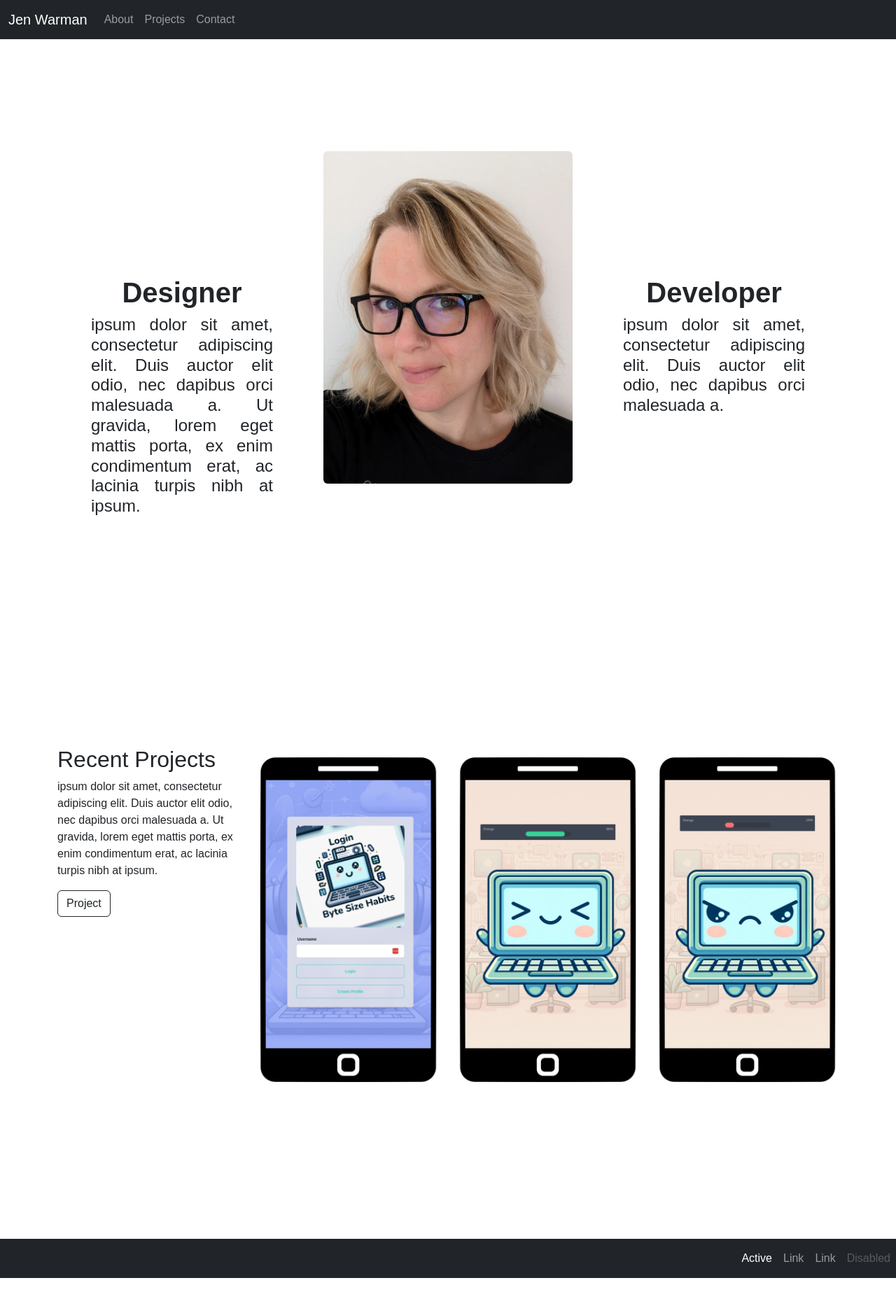
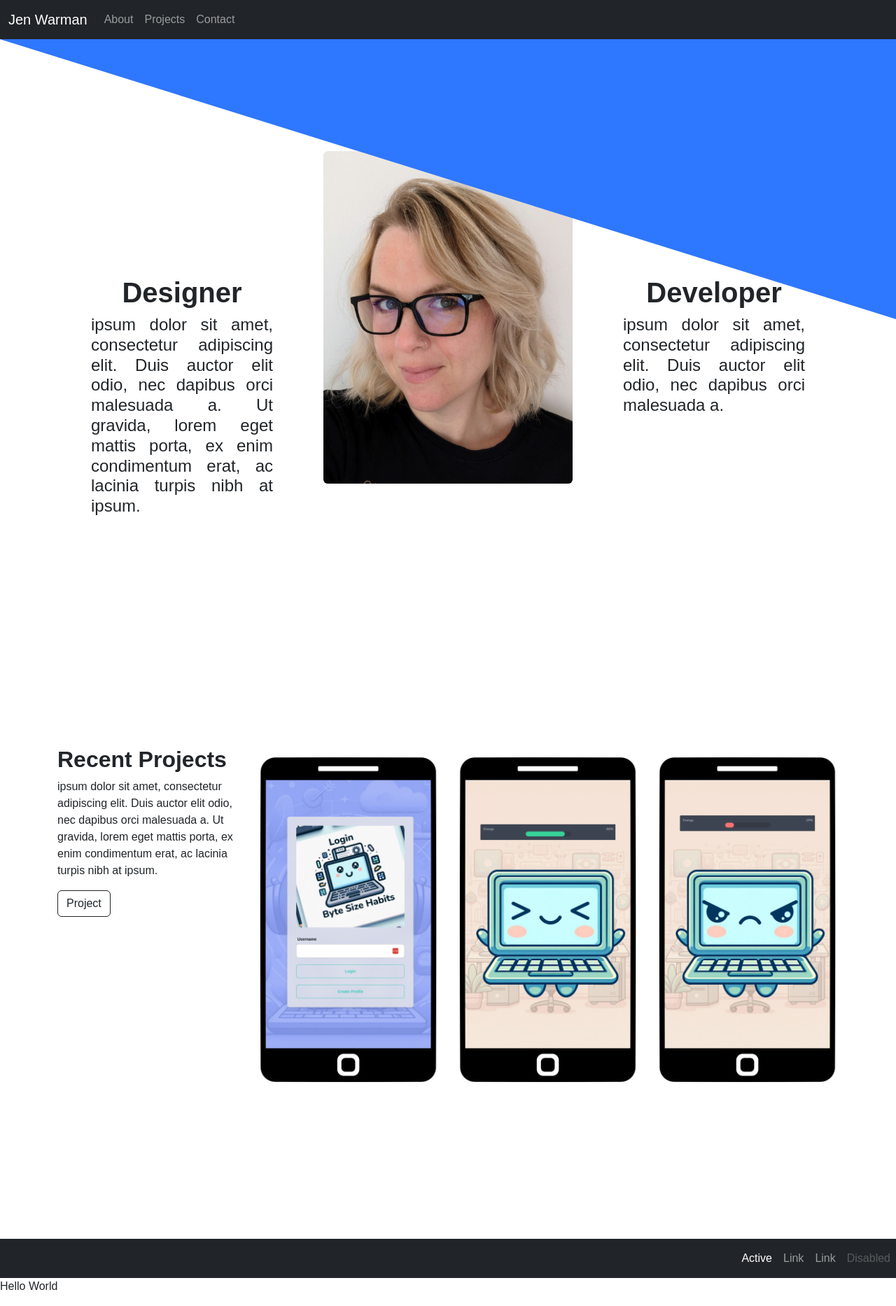
Before and after one commit to JenWarman/portfolio, a React (Vite) app: page /about in a window 1280 px wide. Shown: the whole page at 70% size. Before the commit the page ends 1826 px from the top, so only its background shows below. Built offline with nearby package versions, Linux system fonts and the light colour scheme; the HTML template or start-up script is replaced by a standard one.

Commit message:
added Routes

```diff
--- a/package.json
+++ b/package.json
@@ -27,6 +27,7 @@
     "eslint-plugin-react-hooks": "^5.0.0",
     "eslint-plugin-react-refresh": "^0.4.13",
     "globals": "^15.11.0",
+    "react-router-dom": "^6.27.0",
     "vite": "^5.4.9"
   }
 }
--- a/src/App.jsx
+++ b/src/App.jsx
@@ -4,20 +4,26 @@ import 'bootstrap/dist/css/bootstrap.min.css';
 import HeroBar from './components/HeroBar';
 import Footer from './components/Footer';
 import RecentProjects from './components/RecentProjects';
+import { BrowserRouter, Routes, Route } from 'react-router-dom';
+import About from './components/About';
 
 function App() {
 
 
   return (
-      <div className={styles.App}>
+    <div className={styles.App}>
 
-      <Header/>
-      <div className='diagonal-box'>
 
-      </div>
+    <BrowserRouter>
+    <Header/>
+      <div className='diagonal-box'></div>
       <HeroBar/>
       <RecentProjects />
       <Footer />
+      <Routes>
+          <Route path='/about' element={<About />}/>
+      </Routes>
+    </BrowserRouter>
     </div>
   )
 }
--- /dev/null
+++ b/src/components/About.jsx
@@ -0,0 +1,7 @@
+function About() {
+    return (
+        <p>Hello World</p>
+    )
+}
+
+export default About;
--- a/src/index.css
+++ b/src/index.css
@@ -24,13 +24,15 @@
   margin-right: 3rem;
 }
 
-/* .diagonal-box {
-  border-left: 90vw solid transparent;
+.diagonal-box {
+  border-left: 100vw solid transparent;
   border-top: 50vh solid #2e77ff;
   margin-bottom: -50vw;
   position:absolute;
-  z-index: -1;
-} */
+  width: 100vw;
+
+  /* z-index: -1; */
+}
 
 /* #developer {
   color: #ffff
@@ -45,3 +47,7 @@
 .project-image {
  padding: 1rem;
 }
+
+.recent-projects-title {
+  font-weight: 600;
+}
```
Also changed, not shown: src/App.module.css (line endings or trailing spaces), 1 other file (tests, documents, lock files or other folders).
